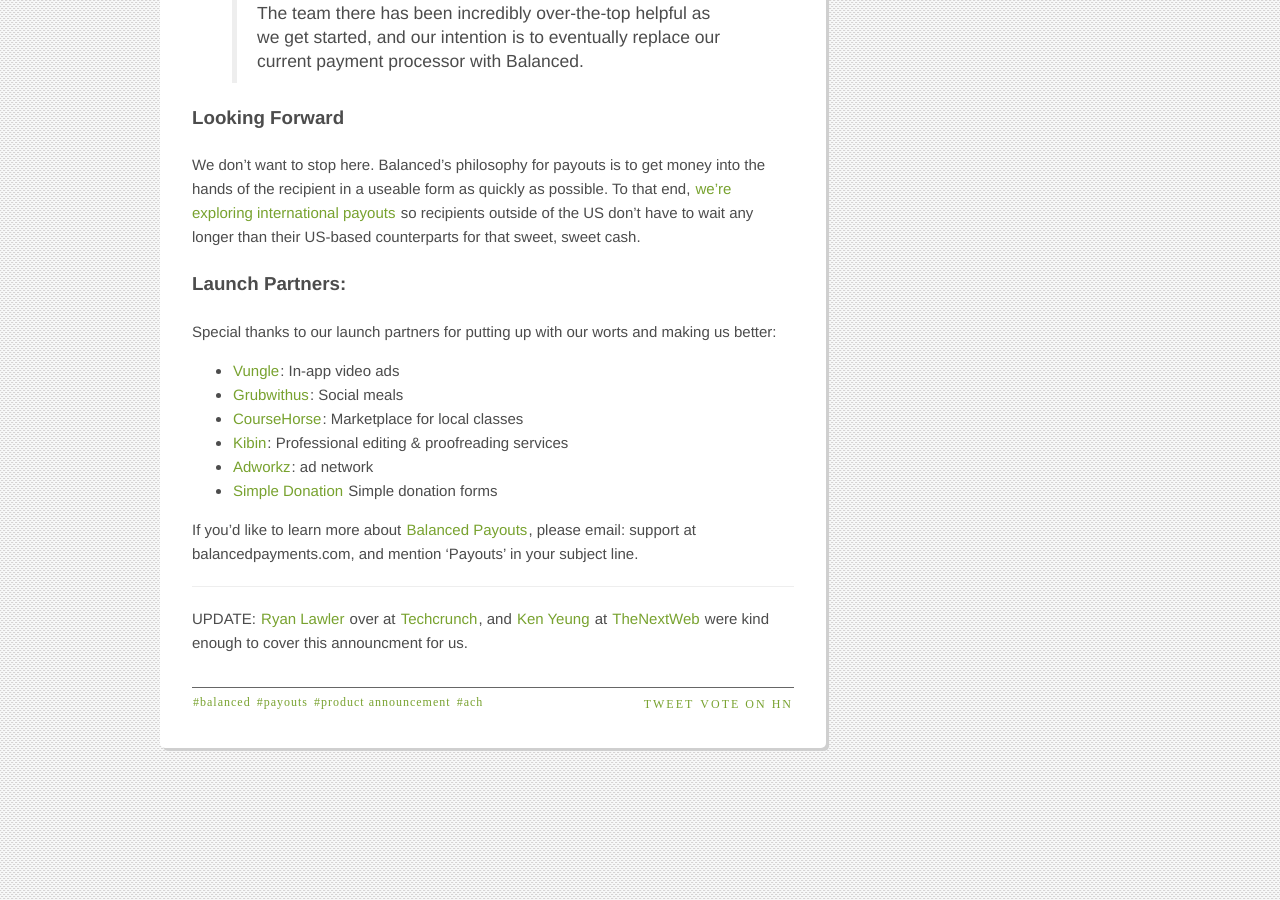
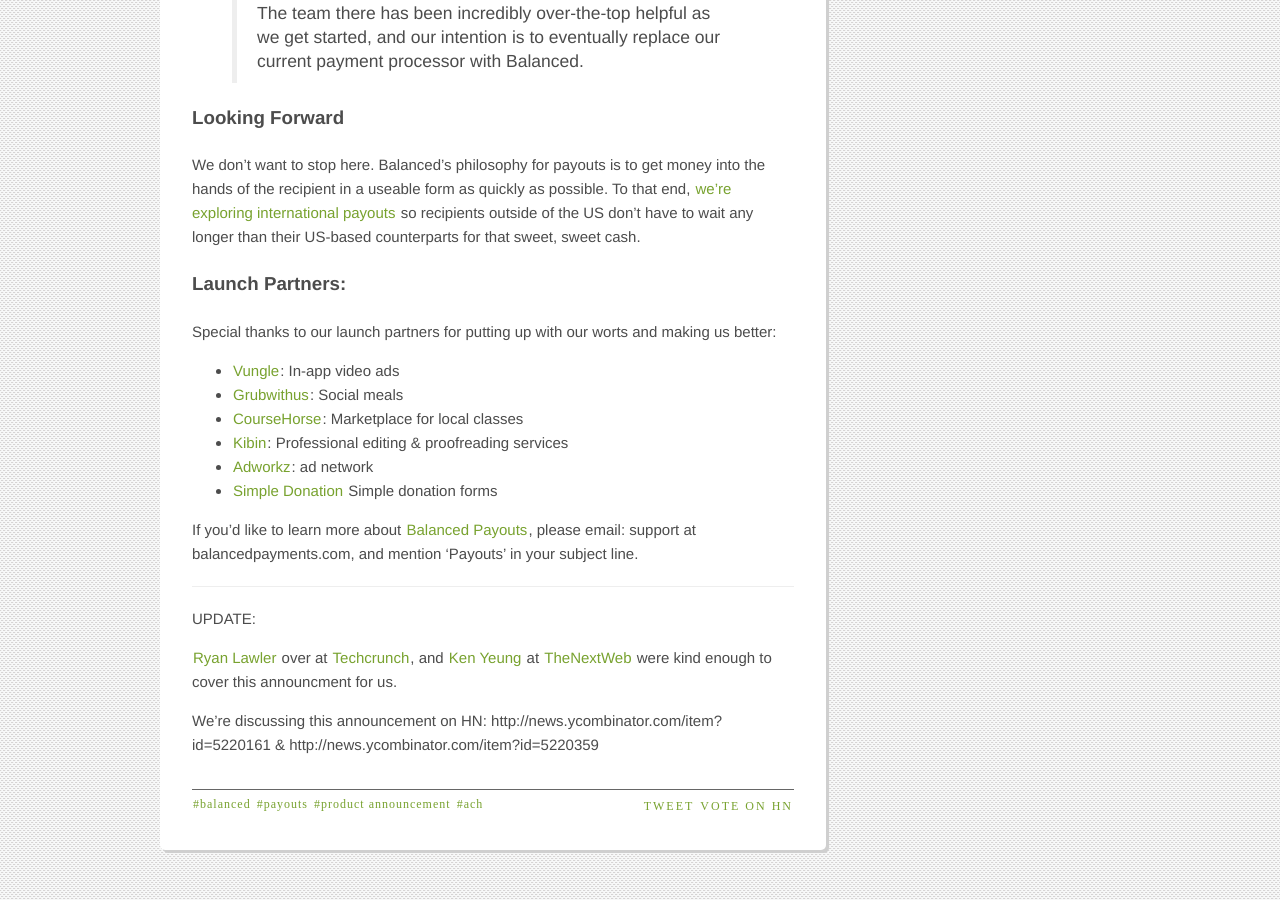
Before and after one commit to balanced/balanced.github.com, a Jekyll site: the page built from _posts/2013-02-14-announcing-balanced-payouts.md, in a window 1280 px wide and 900 px high, scrolled down 1977 px. Built offline with Jekyll 4.4.1, drawn with Linux system fonts in a browser that asks for light colours; nearby versions of some CDN libraries; library files that are not in the unit come from our copies; Markdown is read by kramdown in place of the engine named in the settings; comment, search, counter and statistics services are not loaded.

Commit message:
Update _posts/2013-02-14-announcing-balanced-payouts.md

```diff
--- a/_posts/2013-02-14-announcing-balanced-payouts.md
+++ b/_posts/2013-02-14-announcing-balanced-payouts.md
@@ -60,4 +60,8 @@
 If you'd like to learn more about [Balanced Payouts](https://www.balancedpayments.com/#payouts), please email: support at balancedpayments.com, and mention 'Payouts' in your subject line.
 
 ---
-UPDATE: [Ryan Lawler](http://twitter.com/ryanlawler) over at [Techcrunch](http://techcrunch.com/2013/02/14/balanced-payments-ach-api-omg/), and [Ken Yeung](https://twitter.com/thekenyeung) at [TheNextWeb](http://thenextweb.com/insider/2013/02/14/balanced-releases-its-payouts-api-as-a-standalone-offering-giving-access-to-next-day-ach-deposits) were kind enough to cover this announcment for us.
+UPDATE:
+
+[Ryan Lawler](http://twitter.com/ryanlawler) over at [Techcrunch](http://techcrunch.com/2013/02/14/balanced-payments-ach-api-omg/), and [Ken Yeung](https://twitter.com/thekenyeung) at [TheNextWeb](http://thenextweb.com/insider/2013/02/14/balanced-releases-its-payouts-api-as-a-standalone-offering-giving-access-to-next-day-ach-deposits) were kind enough to cover this announcment for us.
+
+We're discussing this announcement on HN: http://news.ycombinator.com/item?id=5220161 & http://news.ycombinator.com/item?id=5220359
```
